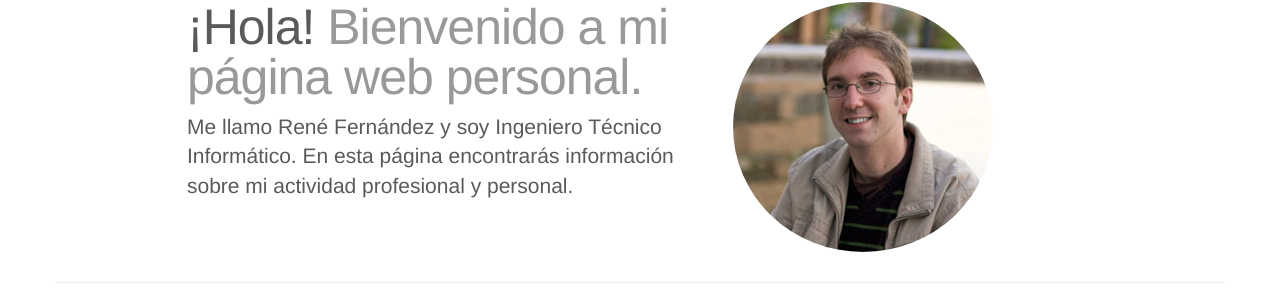
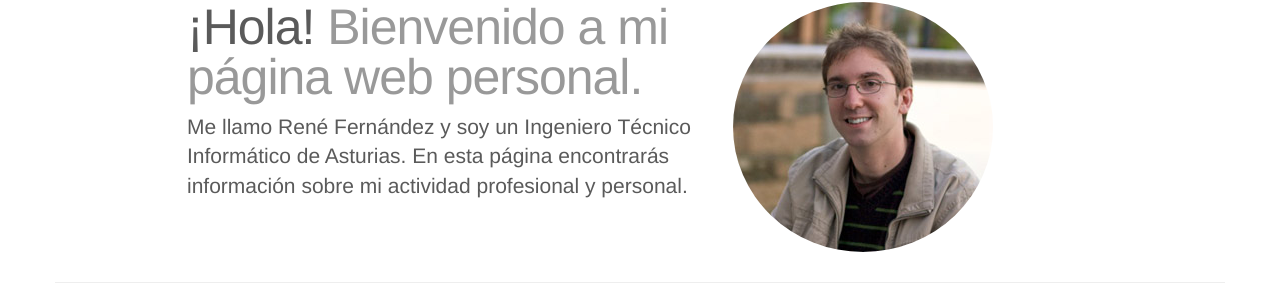
Before and after one commit to renefs/personal-site, a Django app: template renefernandezcom/renefernandezcom/templates/home.html in a window 1280 px wide. Shown: the part 408-716 px from the top of the page. Run offline with Django 3.2, Linux system fonts and the light colour scheme; the template is opened without the code that fills it: most values are stand-ins (such as "Sample title", 1, 10 or a date in 2020); form fields are guessed from the names that the template uses; some libraries are stand-ins or nearby versions.

Commit message:
Add micro data and update translations

```diff
--- a/renefernandezcom/renefernandezcom/templates/home.html
+++ b/renefernandezcom/renefernandezcom/templates/home.html
@@ -2,7 +2,7 @@
 {% load staticfiles %}
 {% load i18n %}
 
-{% block title %}René Fernández Sánchez - Página personal{% endblock %}
+{% block title %}René Fernández Sánchez - Ingeniero Web - Página personal{% endblock %}
 
 {% block meta_description %}Página personal de René Fernández. Asturiano, Ingeniero Técnico Informático y desarollador web e iOS{% endblock %}
 
@@ -77,13 +77,14 @@
     <!-- Marketing messaging and featurettes
     ================================================== -->
     <!-- Wrap the rest of the page in another container to center all the content. -->
+    <div itemscope itemtype="http://schema.org/Person">
 
         <div class="container marketing">
 
           <div class="row featurette who-i-am">
             <div class="col-md-7">
               <h2 class="featurette-heading who-i-am-heading">¡Hola! <span class="text-muted">{% trans "Bienvenido a mi página web personal. " %}</span></h2>
-          <p class="lead">{% trans "Me llamo René Fernández y soy Ingeniero Técnico Informático. En esta página encontrarás información sobre mi actividad profesional y personal." %}</p>
+              <p class="lead">{% blocktrans %}Me llamo <span itemprop="name">René Fernández</span> y soy un <span itemprop="jobtitle">Ingeniero Técnico Informático</span> de <span itemprop="addressRegion">Asturias</span>. En esta página encontrarás información sobre mi actividad profesional y personal.{% endblocktrans %}</p>
             </div>
             <div class="col-md-5">
               <img class="featurette-image img-responsive img-circle" src="{% static 'images/rene_fernandez_sanchez.jpg' %}" alt="Generic placeholder image" >
@@ -126,7 +127,7 @@
           <div class="row featurette">
             <div class="col-md-7">
               <h2 class="featurette-heading">{% trans "¿A qué me dedico?" %}<span class="text-muted">{% trans "En corto." %}</span></h2>
-          <p class="lead">{% blocktrans %}Actualmente estoy estudiando el Máster de Ingeniería Web de la Universidad de Oviedo <span class="eii-mini"></span>.{% endblocktrans %}</p>
+              <p class="lead">{% blocktrans %}Actualmente estoy estudiando el Máster de Ingeniería Web de la <span itemprop="alumniOf">Universidad de Oviedo</span> <span class="eii-mini"></span>.{% endblocktrans %}</p>
               <p class="lead">{% blocktrans %}En mi tiempo libre suelo salir a hacer fotos <span class="camera-mini"></span>, aunque también me gusta programar <span class="code-mini"></span>, jugar a la consola <span class="pad-mini"></span>, escribir en mi blog <span class="wp-mini"></span> y salir a caminar <span class="sneaker-mini"></span> cuando el tiempo acompaña.{% endblocktrans %}</p>
 
             </div>
@@ -196,6 +197,7 @@
 
       </div>
 
+
       <hr class="featurette-divider">
 {% endblock %}
 
```
Also changed, not shown: renefernandezcom/locale/en/LC_MESSAGES/django.po, 1 other file. Lines whose indentation alone changed are shown as unchanged.
